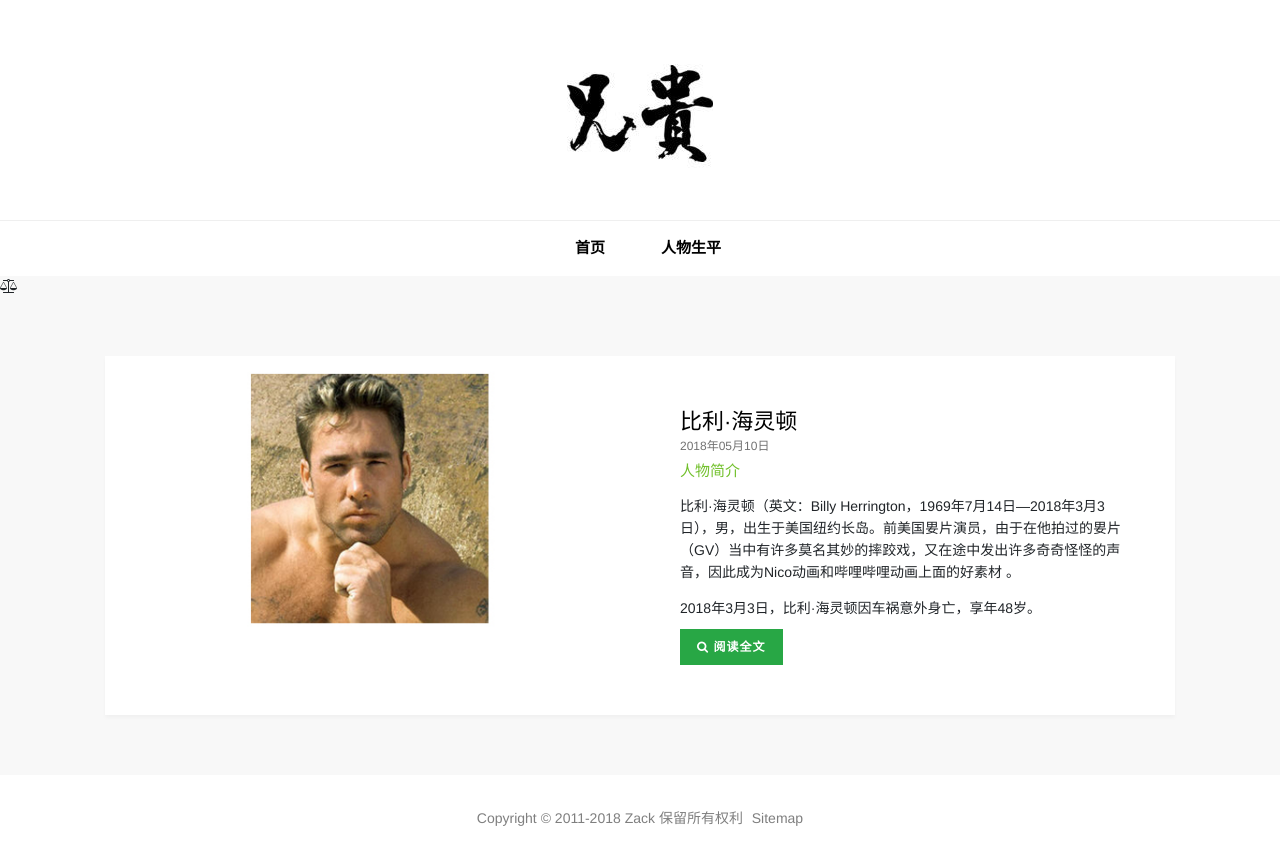
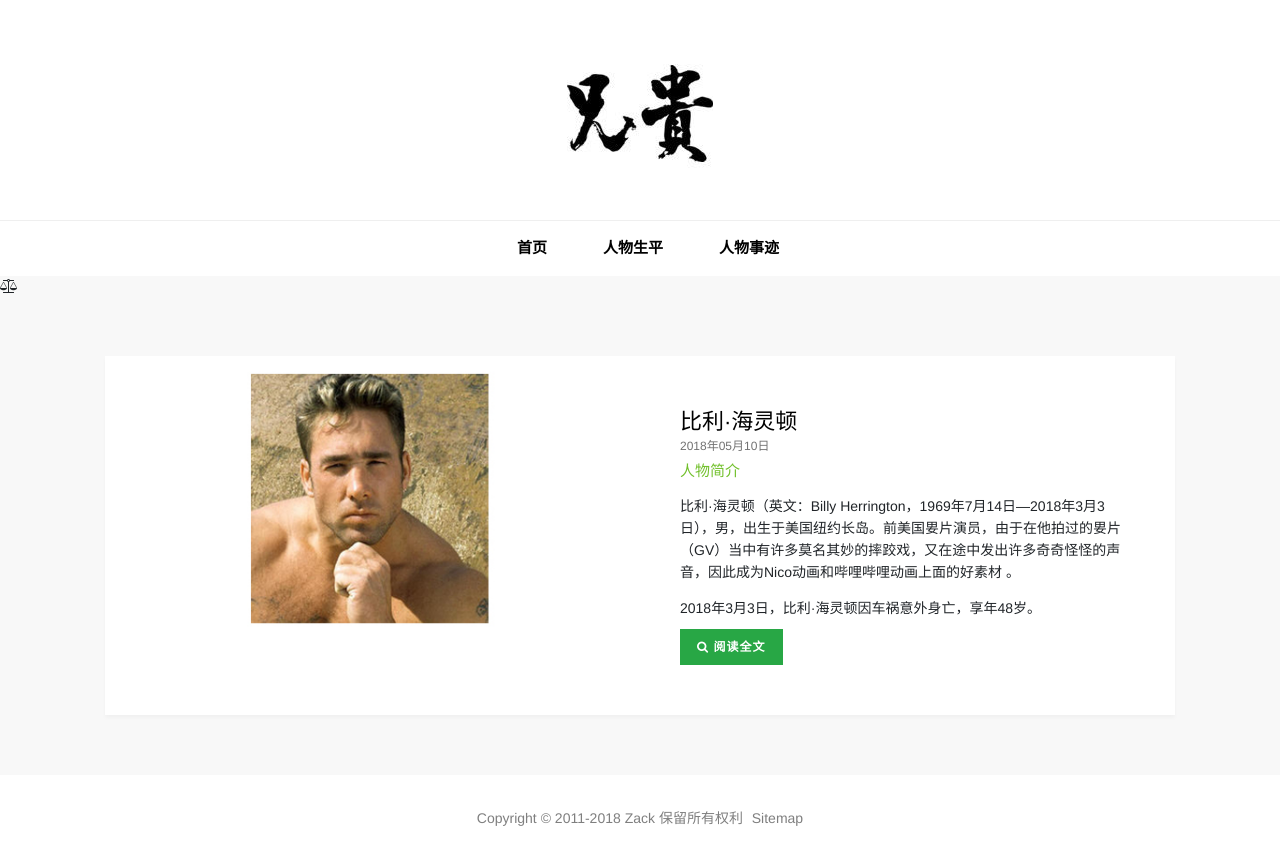
Before and after one commit to cpp10/yujie.github.io, a plain HTML site: page index.html in a window 1280 px wide. Drawn offline with Linux system fonts and the light colour scheme.

Commit message:
Update index.html

```diff
--- a/index.html
+++ b/index.html
@@ -36,6 +36,7 @@ var _hmt = _hmt || [];
 <ul class="navbar-nav">
 <li class="nav-item"><a class="nav-link" href="https://cpp10.github.io">首页</a></li>
 <li class="nav-item"><a class="nav-link" href="https://cpp10.github.io/about.html">人物生平</a></li>
+<li class="nav-item"><a class="nav-link" href="https://cpp10.github.io/zhai.html">人物事迹</a></li>
 </ul>
 </div>
 </nav>
```
